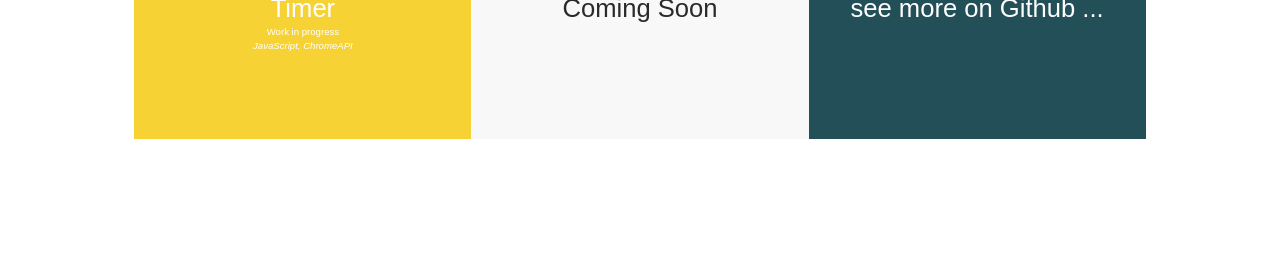
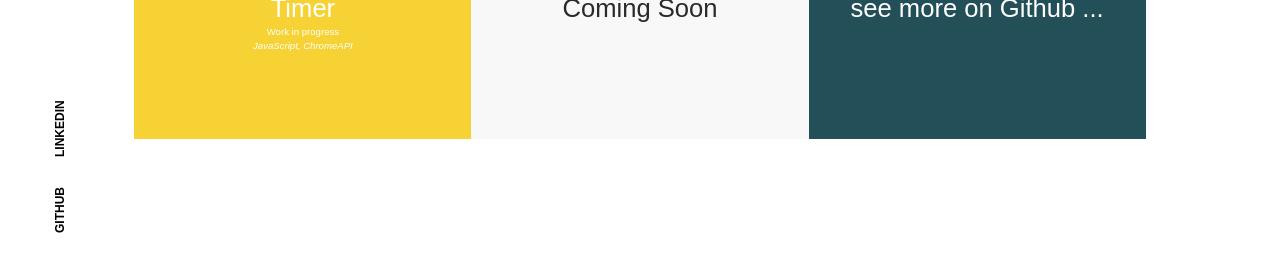
Before and after one commit to FayeCarter/portfolio, a React (Create React App) app: page /projects in a window 1280 px wide. Shown: the part 539-797 px from the top of the page. Built offline with nearby package versions, Linux system fonts and the light colour scheme.

Commit message:
add Links to Projects page

```diff
--- a/src/components/Projects.js
+++ b/src/components/Projects.js
@@ -1,11 +1,14 @@
 import React from 'react';
 import Navigation from './Navigation';
 import Project from "./Project";
+import Links from './Links';
 import projectsList from "./projectsList";
 import './Projects.css';
 
 function Projects() {
   return (
+    <div>
+      <Links />
       <div className="Window">
         <div className="Projects">
           <Navigation />
@@ -31,6 +34,7 @@ function Projects() {
           </div>
         </div>
       </div>
+    </div>
   );
 }
 
```
Also changed, not shown: 1 other file (tests, documents, lock files or other folders). Lines whose indentation alone changed are shown as unchanged.
